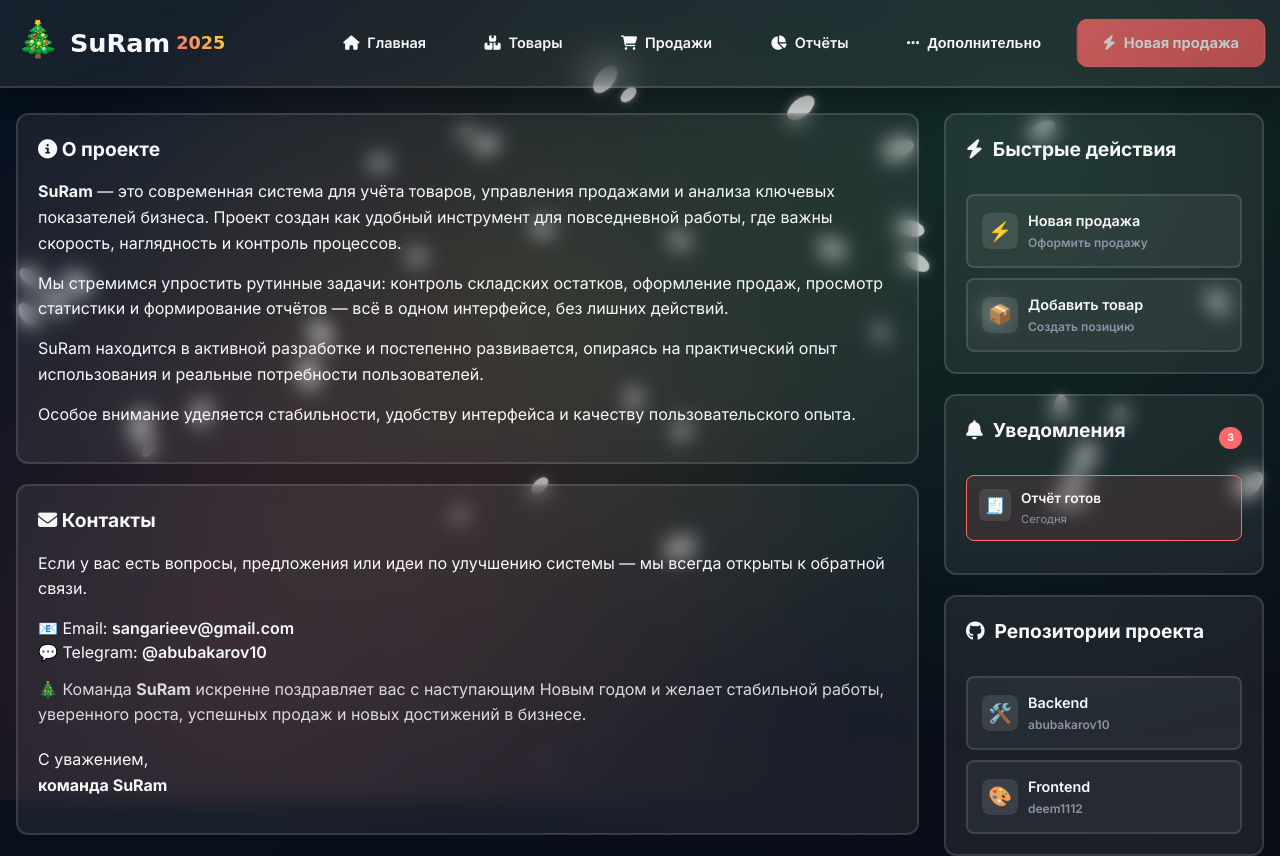
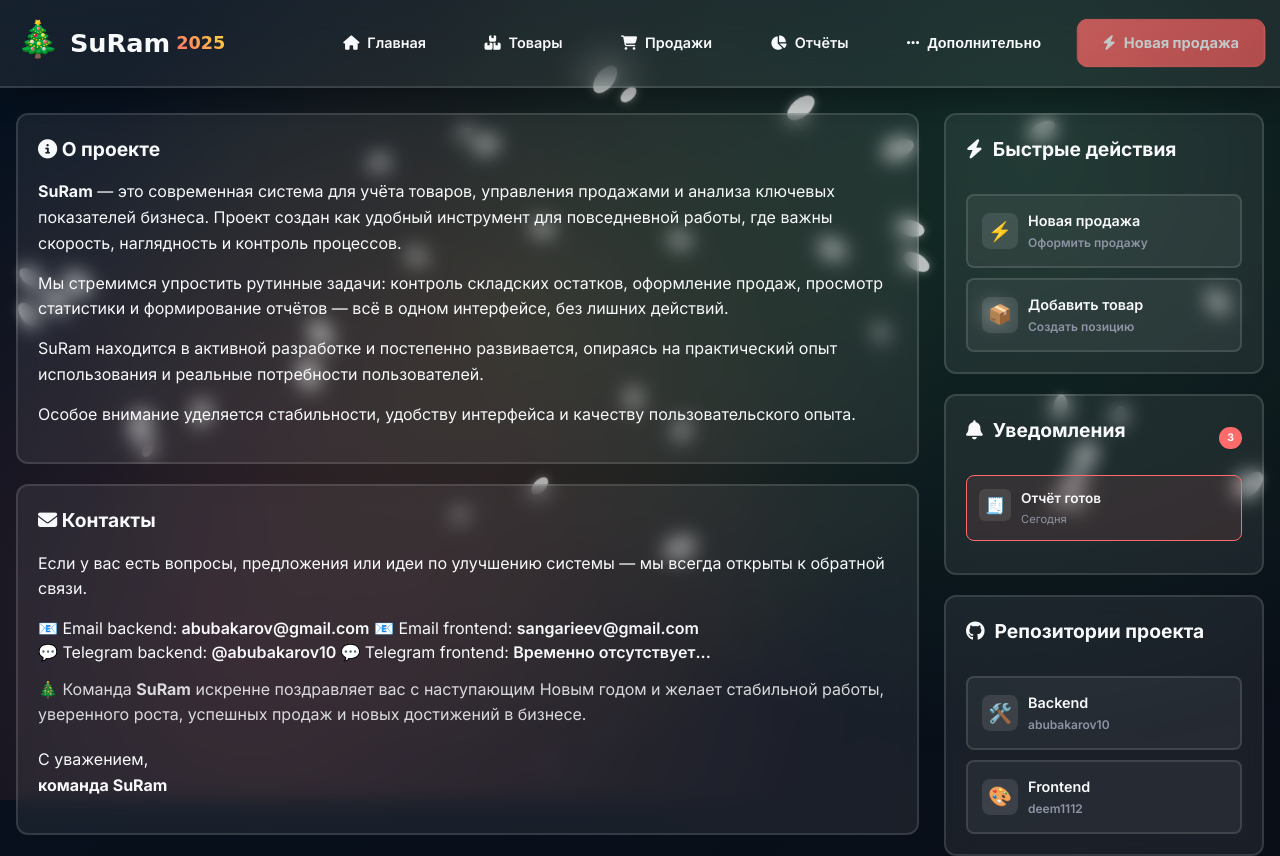
Before and after one commit to abubakarov10/mans_and_ramzan, a Django app: page /about/ in a window 1280 px wide. Run offline with Django 5.2, Linux system fonts and the light colour scheme; some web fonts are replaced.

Commit message:
Обновление about

```diff
--- a/mini_warehouse/templates/about.html
+++ b/mini_warehouse/templates/about.html
@@ -41,15 +41,23 @@
     <div class="contact-list">
         <div class="contact-item">
             <span class="icon">📧</span>
-            <span class="label">Email:</span>
+            <span class="label">Email backend:</span>
+            <a href="mailto:abubakarov@gmail.com">abubakarov@gmail.com</a>
+            <span class="icon">📧</span>
+            <span class="label">Email frontend:</span>
             <a href="mailto:sangarieev@gmail.com">sangarieev@gmail.com</a>
         </div>
 
         <div class="contact-item">
             <span class="icon">💬</span>
-            <span class="label">Telegram:</span>
+            <span class="label">Telegram backend:</span>
             <a href="https://t.me/abubakarov10" target="_blank" rel="noopener">
                 @abubakarov10
+            </a>
+             <span class="icon">💬</span>
+            <span class="label">Telegram frontend:</span>
+            <a href="https://t.me/" target="_blank" rel="noopener">
+                Временно отсутствует...
             </a>
         </div>
     </div>
```
